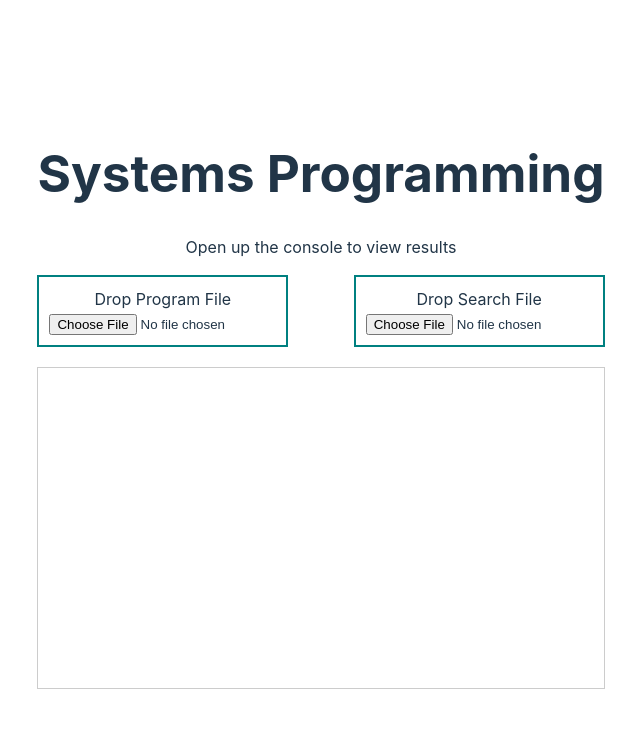
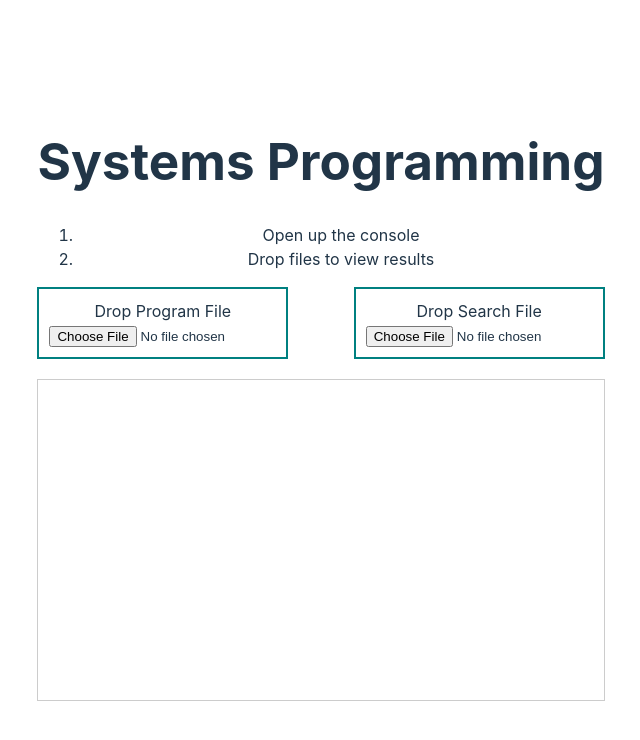
Before and after one commit to Ndukzz/SystemsProgramming, a React (Vite) app: page / in a window 1280 px wide. Shown: the top 740 px of the page, without its empty margins (319-959 px from the left). Built offline with nearby package versions, Linux system fonts and the light colour scheme.

Commit message:
Update App.jsx

```diff
--- a/src/App.jsx
+++ b/src/App.jsx
@@ -85,7 +85,10 @@ const App = () => {
   return (
     <>
     <h1>Systems Programming</h1>
-    <p>Open up the console to view results</p>
+      <ol>
+        <li>Open up the console</li>
+        <li>Drop files to view results</li>
+      </ol>
     <FileInputComponent />
     <ConsoleLogDisplay />
     </>
```
